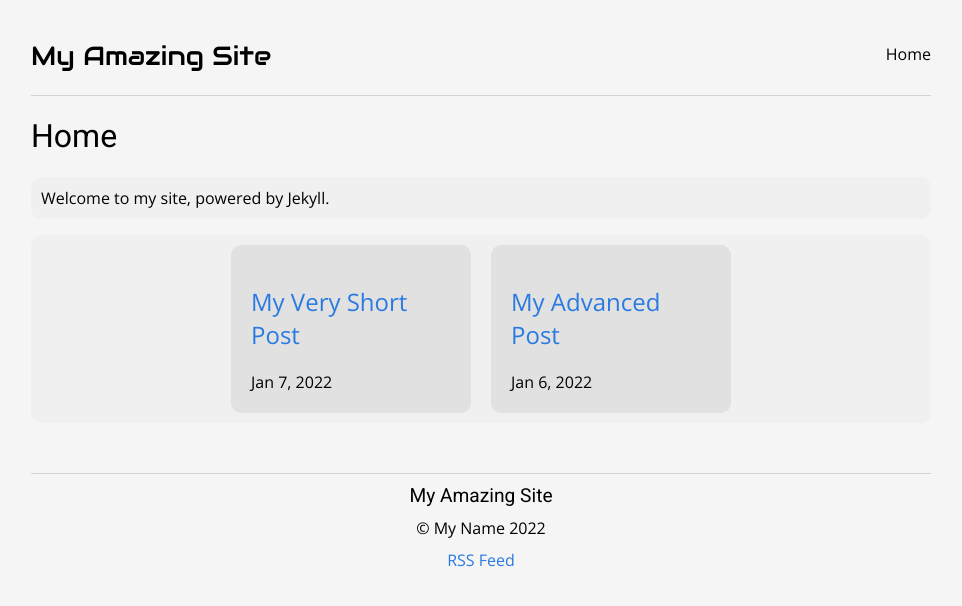
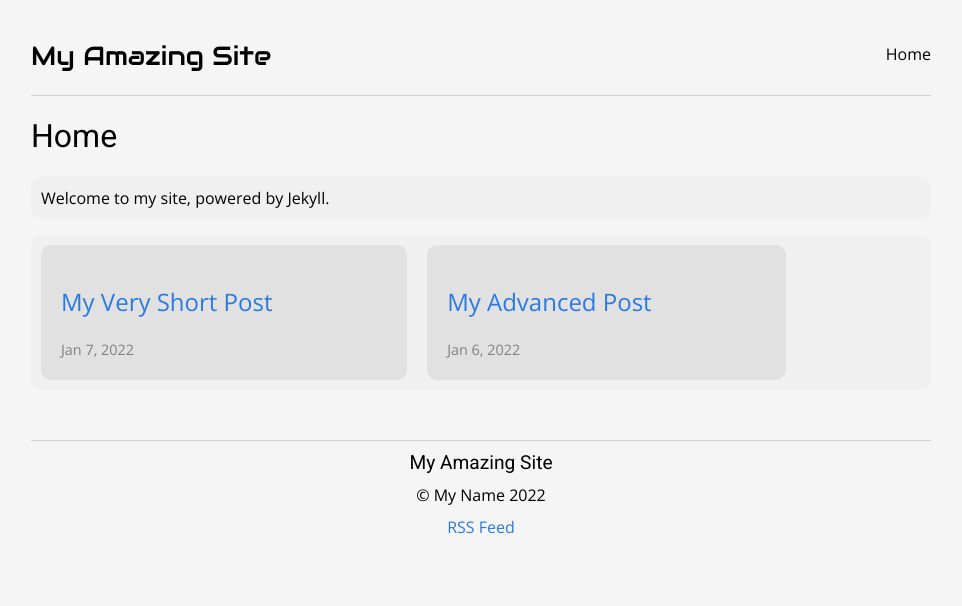
Before and after one commit to enchant97/enchantedcode-theme-new, a Jekyll site: the page built from index.md, in a window 1280 px wide. Shown: the top 606 px of the page, without its empty margins (159-1121 px from the left). Built offline with Jekyll 4.4.1, drawn with Linux system fonts in a browser that asks for light colours.

Commit message:
add post theme

```diff
--- a/_includes/header.html
+++ b/_includes/header.html
@@ -1,4 +1,4 @@
-<header>
+<header class="body-header">
     {%- assign default_paths = site.pages | map: "path" -%}
     {%- assign page_paths = site.header_pages | default: default_paths | uniq -%}
     <h1><a href="{{ " "/" | relative_url }}">{{ site.title | escape }}</a></h1>
--- a/_includes/posts.html
+++ b/_includes/posts.html
@@ -5,7 +5,7 @@
 {% endif %}
 
 {%- if posts.size > 0 -%}
-<div class="posts-container">
+<div class="posts">
     {%- assign date_format = site.date_format | default: "%b %-d, %Y" -%}
     {%- for post in posts -%}
     <article>
--- a/_sass/enchantedcode-theme.scss
+++ b/_sass/enchantedcode-theme.scss
@@ -20,7 +20,7 @@ body {
     margin: auto;
 }
 
-a, div, p, ul, li {
+a, div, p, ul, li, time {
     font-family: $main-ff;
 }
 
@@ -44,7 +44,7 @@ a:hover {
     text-decoration: underline;
 }
 
-header {
+header.body-header {
     display: flex;
     align-items: center;
     border-bottom: $border-style;
@@ -73,20 +73,18 @@ header {
     }
 }
 
-.posts-container, p {
+.posts, p {
     background-color: darken($body-bg, 2);
     border-radius: $border-rad;
     padding: 10px;
 }
 
-.posts-container {
-    display: flex;
-    flex-wrap: wrap;
+.posts {
+    display: grid;
+    grid-template-columns: repeat(3, auto);
     gap: 20px;
-    justify-content: center;
 
     article {
-        width: 200px;
         padding: 20px;
         background-color: darken($body-bg, 8);
         border-radius: $border-rad;
@@ -95,6 +93,25 @@ header {
     article:hover {
         transition-duration: 500ms;
         background-color: darken($body-bg, 12);
+    }
+
+    time {
+        color: lighten($main-fg, 50);
+        font-size: 0.9em;
+    }
+
+    p {
+        background-color: darken($body-bg, 8);
+    }
+}
+
+article.post header {
+    .meta {
+        display: flex;
+        flex-direction: column;
+        gap: 5px;
+        color: lighten($main-fg, 50);
+        font-size: 0.9em;
     }
 }
 
@@ -112,3 +129,16 @@ footer {
         margin: 0;
     }
 }
+
+// Different Screen Sizes
+@media(max-width: 800px) {
+    .posts {
+        grid-template-columns: repeat(2, auto);
+    }
+}
+
+@media(max-width: 600px) {
+    .posts {
+        grid-template-columns: repeat(1, auto);
+    }
+}
```
Also changed, not shown: _layouts/post.html (+13 -1 lines).
